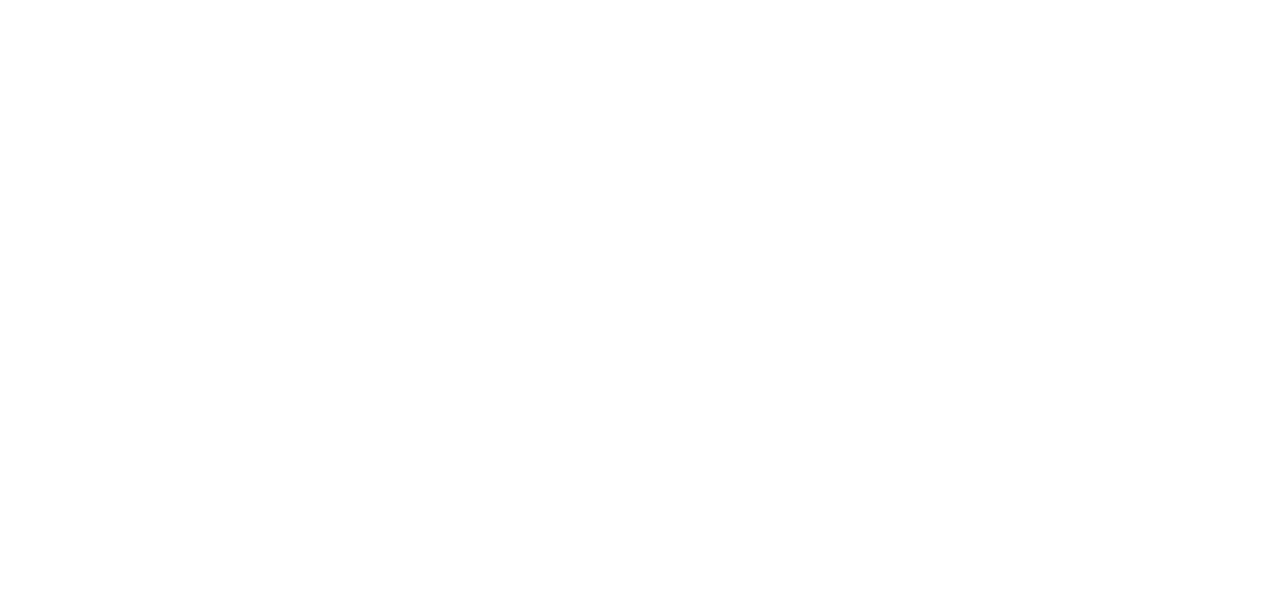
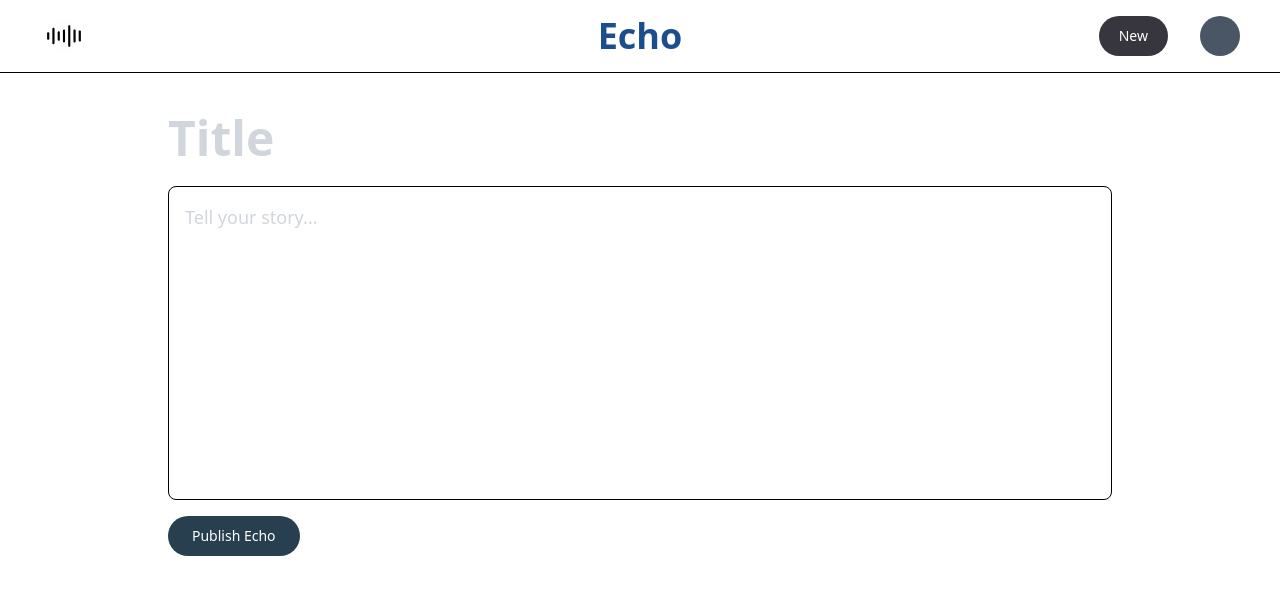
Before and after one commit to saiitejj/echo, a React (Vite) app in the folder client/: page /publish in a window 1280 px wide. Before the commit this address had no page. Shown: the top 594 px of the page. Built offline with nearby package versions, Linux system fonts and the light colour scheme; sample sign-in values are in the browser's storage.

Commit message:
feat: implemented publish functionality with bearer token auth

```diff
--- a/client/src/App.tsx
+++ b/client/src/App.tsx
@@ -5,7 +5,7 @@
 import { Blog } from "./pages/Blog"
 import { Profile } from "./pages/Profile"
 import { ProtectedRoute } from "./components/ProtectedRoute"
-
+import { Publish } from "./pages/Publish"
 function App() {
 
   return (
@@ -13,6 +13,7 @@
       <Route path="/register" element={<Register />} />
       <Route path="/login" element={<Login />} />
       <Route path="/" element={<ProtectedRoute><Blogs />  </ProtectedRoute>} />
+      <Route path="/publish" element={<ProtectedRoute><Publish />  </ProtectedRoute>} />
       <Route path="/profile" element={<ProtectedRoute> <Profile /> </ProtectedRoute>} />
       <Route path={`/blog/:id`} element={<ProtectedRoute> <Blog /> </ProtectedRoute>} />
 
--- /dev/null
+++ b/client/src/pages/Publish.tsx
@@ -0,0 +1,72 @@
+import { Appbar } from "../components/Appbar";
+import axios from "axios";
+import { BACKEND_URL } from "../config";
+import { useNavigate } from "react-router-dom";
+import { useState } from "react";
+
+interface CreateBlogInput {
+    title: string;
+    content: string;
+}
+export const Publish=()=>{
+    const [title,setTitle]=useState<string>("")
+    const [content,setContent]=useState<string>("")
+    const navigate=useNavigate()
+
+    const handlePublish = async () => {
+        const postData: CreateBlogInput = {
+            title,
+            content
+        };
+
+        try {
+            const response = await axios.post(`${BACKEND_URL}/api/posts`, postData, {
+                headers: {
+                    Authorization:`Bearer ${localStorage.getItem("token")}`
+                }
+            });
+
+            navigate(`/blog/${response.data.id}`);
+        } catch (error) {
+            console.error(error)
+            alert("Failed to publish your Echo. Please try again.");
+        }
+    }
+    return (
+        <div>
+            <Appbar />
+            <div className="flex justify-center w-full pt-8 ">
+                <div className="max-w-screen-lg w-full px-10 ">
+                    <input
+                        type="text"
+                        onChange={(e)=>setTitle(e.target.value)}
+                        className="w-full text-gray-900 text-5xl font-bold outline-none placeholder:text-gray-300"
+                        placeholder="Title"
+                    />
+                    <div className="mt-4 border rounded-lg p-4 ">
+                        <textarea
+                            placeholder="Tell your story..."
+                            rows={10}
+                            onChange={(e)=>setContent(e.target.value)}
+                            className="block bg-gray-800 w-full text-lg text-gray-800 bg-white border-0 focus:outline-none placeholder:text-gray-300 resize-none"
+                            >
+
+                        </textarea>
+
+                    </div>
+
+                    <div className="pt-4">
+                        <button
+                            onClick={handlePublish}
+                            type="submit"
+                            className="inline-flex items-center px-6 py-2.5 text-sm font-medium text-center text-white bg-[#273F4F] rounded-full hover:bg-[#273F4F]/80 cursor-pointer focus:ring-1 focus:ring-[#273F4F]/90 transition-all "
+                            >
+                                Publish Echo
+                        </button>
+
+                    </div>
+                </div>
+            </div>
+        </div>
+    )
+}
```
Also changed, not shown: 1 other file (tests, documents, lock files or other folders).
